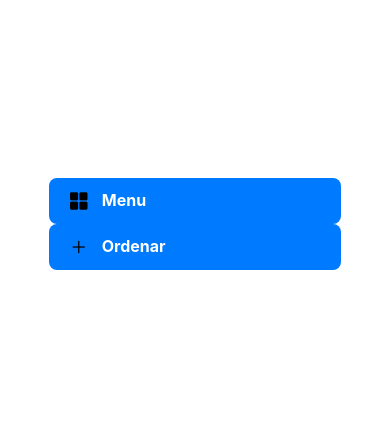
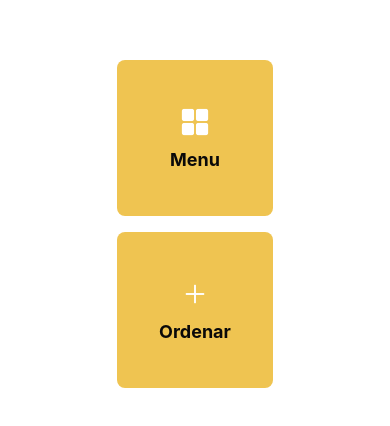
Before and after one commit to Squid6699/quickmenu-ETI, a React Native app in the folder frontend/: screen / in a window 390 px wide. Shown: the part 198-624 px from the top of the page. Built offline with nearby package versions, Linux system fonts and the light colour scheme.

Commit message:
desing home

```diff
--- a/frontend/components/Button.tsx
+++ b/frontend/components/Button.tsx
@@ -1,49 +1,48 @@
 import React from 'react';
-import { TouchableOpacity, Text, StyleSheet, View } from 'react-native';
+import { TouchableOpacity, Text, StyleSheet, View, useWindowDimensions } from 'react-native';
+import Icon from 'react-native-vector-icons/Ionicons';
 import { ButtonProps } from '../types';
-import Icon from 'react-native-vector-icons/Ionicons';
 
-const CustomButton = ({ title, onPress, backgroundColor = '#007bff', textColor = '#fff', iconName, iconSize = 20, iconColor, description }: ButtonProps) => {
+const CustomButton = ({ title, onPress, backgroundColor = '#efc451', textColor = '#0a0909', iconName, iconSize = 30, iconColor = '#fff', description }: ButtonProps) => {
+    const { width } = useWindowDimensions();
+    const buttonWidth = width > 600 ? '33%' : '40%';
+
     return (
-        <View style={stylesButton.container}>
         <TouchableOpacity
-                style={[stylesButton.button, { backgroundColor }]}
+            style={[stylesButton.button, { backgroundColor, width: buttonWidth }]}
             onPress={onPress}
             activeOpacity={0.7}
         >
-                {iconName &&
-                    <Icon name={iconName} size={iconSize} color={iconColor} style={stylesButton.icon} />
-                }
+            {iconName && <Icon name={iconName} size={iconSize} color={iconColor} style={stylesButton.icon} />}
             <Text style={[stylesButton.text, { color: textColor }]}>{title}</Text>
+            {description && <Text style={[stylesButton.description, { color: textColor }]}>{description}</Text>}
         </TouchableOpacity>
-        </View>
-
     );
 };
 
 const stylesButton = StyleSheet.create({
-
-    container: {
-        width: "75%",
-        flexDirection: "column",
-        flexWrap: "wrap"
+    button: {
+        aspectRatio: 1,
+        flexDirection: 'column',
+        justifyContent: 'center',
+        alignItems: 'center',
+        padding: 15,
+        borderRadius: 8,
+        margin: 8,
     },
-
-    button: {
-        flexDirection: 'row',
-        paddingVertical: 12,
-        paddingHorizontal: 20,
-        borderRadius: 8,
+    text: {
+        fontSize: 18,
+        fontWeight: 'bold',
+        textAlign: 'center',
+        marginTop: 5,
     },
-
-    text: {
-        fontSize: 16,
-        fontWeight: 'bold',
-        marginLeft: 8, // Espaciado entre icono y texto
+    description: {
+        fontSize: 14,
+        textAlign: 'center',
+        marginTop: 3,
     },
-
     icon: {
-        marginRight: 5,
+        marginBottom: 5,
     },
 });
 
```
Lines whose indentation alone changed are shown as unchanged.
